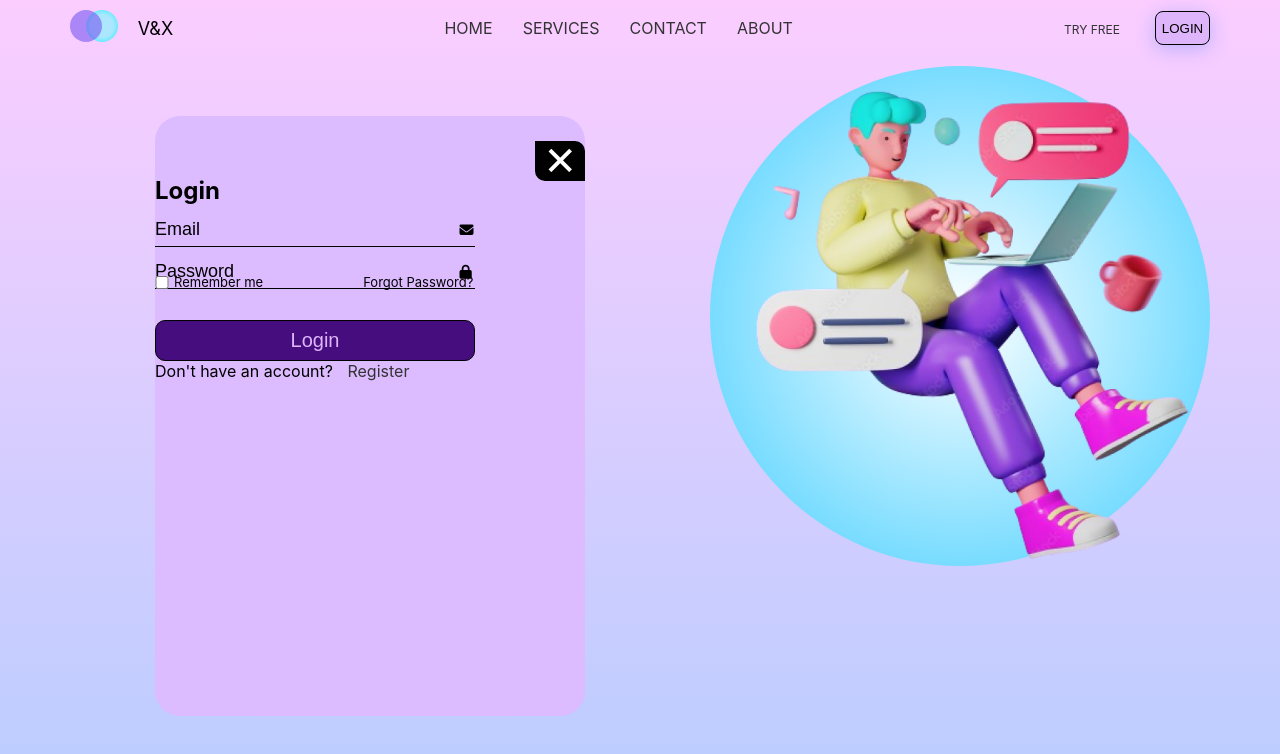
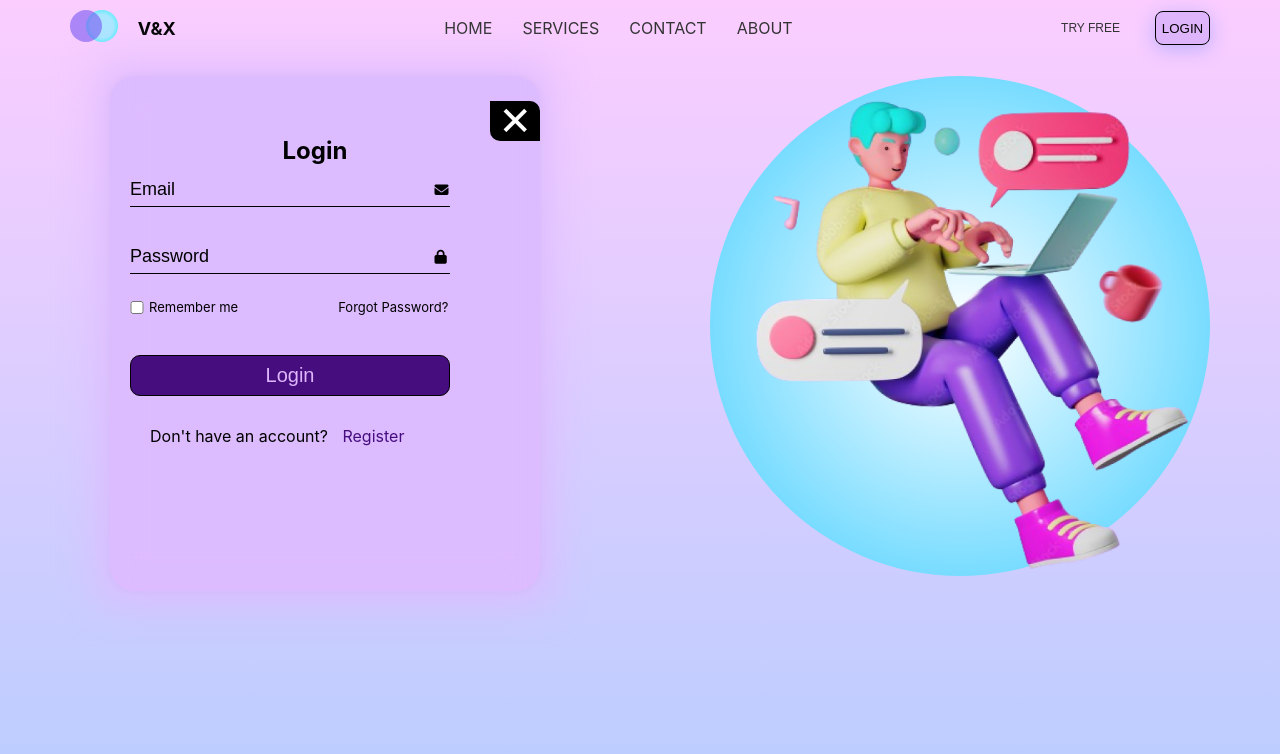
Before and after one commit to moundirb/login_page, a plain HTML site: page code/index.html in a window 1280 px wide. Both pictures are taken after a click on the button "LOGIN". Drawn offline with Linux system fonts and the light colour scheme; a web font is replaced by a local one.

Commit message:
box modification & final touch

```diff
--- a/code/index.html
+++ b/code/index.html
@@ -46,8 +46,12 @@
           </ul>
         </div>
         <div class="login-section">
-          <p><a href="">TRY FREE</a></p>
-          <div><button onclick="showLoginPopup()">LOGIN</button></div>
+          <button class="try" onclick="showRegisterPopup()">
+            <a>TRY FREE</a>
+          </button>
+          <div>
+            <button class="log" onclick="showLoginPopup()">LOGIN</button>
+          </div>
         </div>
       </header>
       <!-- end of header-->
@@ -55,11 +59,15 @@
       <div class="main">
         <!-- start left section  -->
         <!-- here u modify for login card  -->
-
+        <section class="left-section">
           <!-- register card ------------------------------------------------------->
           <section class="box" id="register-popup" style="display: none">
             <p class="close" onclick="closePopup('register-popup')">&#10005;</p>
             <p class="login">Register</p>
+            <div class="field">
+              <input class="name" type="text" placeholder="Name" />
+              <i class="fa-solid fa-user"></i>
+            </div>
             <div class="field">
               <input class="email" type="text" placeholder="Email" />
               <i class="fa-solid fa-envelope"></i>
@@ -70,7 +78,7 @@
             </div>
             <div class="check-box">
               <input type="checkbox" id="" />
-            <span class="one">Agree</span>
+              <span class="one">I agree to the terms & conditions</span>
             </div>
             <button class="login-button">register</button>
             <p class="register">
@@ -81,6 +89,7 @@
           <!-- end of  register card ---------------------------------------- -->
 
           <!-- login card --------------------------------------------->
+
           <section class="box" id="login-popup" style="display: none">
             <p class="close" onclick="closePopup('login-popup')">&#10005;</p>
             <p class="login">Login</p>
@@ -105,7 +114,7 @@
           </section>
           <!-- end of login card -------------------------------------------->
 
-        <section class="left-section" id="home-section">
+          <section class="main-left-section" id="main-left">
             <h4>
               Join<br />
               Our Global Team For Advanced Digital Solutions
@@ -114,7 +123,8 @@
               With V&X, discover global opportunities in digital marketing,
               website development, and tech solutions!
             </p>
-          <button onclick="showLoginPopup()">Get Started</button>
+            <button onclick="showRegisterPopup()">Get Started</button>
+          </section>
         </section>
         <!-- end left section  -->
         <section class="right-section">
--- a/code/scripts/script.js
+++ b/code/scripts/script.js
@@ -1,16 +1,16 @@
 function showLoginPopup() {
-  document.getElementById('home-section').style.display = 'none';
-  document.getElementById('login-popup').style.display = 'block';
-  document.getElementById('register-popup').style.display = 'none';
-
+  document.getElementById("main-left").style.display = "none";
+  document.getElementById("login-popup").style.display = "block";
+  document.getElementById("register-popup").style.display = "none";
 }
 
 function showRegisterPopup() {
-  document.getElementById('login-popup').style.display = 'none';
-  document.getElementById('register-popup').style.display = 'block';
+  document.getElementById("main-left").style.display = "none";
+  document.getElementById("login-popup").style.display = "none";
+  document.getElementById("register-popup").style.display = "block";
 }
 
 function closePopup(popupId) {
-  document.getElementById(popupId).style.display = 'none';
-  document.getElementById('home-section').style.display = 'block';
+  document.getElementById(popupId).style.display = "none";
+  document.getElementById("main-left").style.display = "flex";
 }
--- a/code/styles/main.css
+++ b/code/styles/main.css
@@ -50,6 +50,7 @@ header .logo .right-circle-logo {
 }
 header .logo-section p {
   font-size: 18px;
+  font-weight: 700;
 }
 /* nav section  */
 header .nav-section {
@@ -71,7 +72,7 @@ header .nav-section ul li {
   position: relative;
   color: #333;
 }
-.nav-section ul li a::before {
+a::before {
   content: "";
   position: absolute;
   width: 0;
@@ -81,7 +82,7 @@ header .nav-section ul li {
   right: 0;
   transition: width 0.3s ease-in-out;
 }
-.nav-section ul li a:hover::before {
+a:hover::before {
   width: 100%;
 }
 /* cart section  */
@@ -93,7 +94,11 @@ header .login-section {
   gap: 35px;
   /* width: 300px; */
 }
-.login-section button {
+.login-section .try {
+  border: none;
+  background-color: transparent;
+}
+.login-section .log {
   background-color: #deb5fa;
   box-shadow: 0px 4px 20px 0px #bbaffd;
   border: 1px solid black;
@@ -101,7 +106,7 @@ header .login-section {
   width: 55px;
   height: 34px;
 }
-.login-section button:hover {
+.login-section .log:hover {
   background-color: black;
   color: white;
 }
@@ -119,27 +124,33 @@ header .login-section {
 
 /* ----------------main style ---------------------  */
 .main {
-  margin-top: 20px;
+  margin-top: 30px;
   display: flex;
   flex-direction: row;
   gap: 40px;
+  justify-content: space-between;
   /* align-items: center; */
   /* padding-top: 50px */
 }
 .left-section {
+  display: flex;
+  flex-direction: column;
+  padding-left: 40px;
+}
+.main-left-section {
   width: 583px;
   display: flex;
   flex-direction: column;
-  gap: 30px;
+  gap: 25px;
 }
-.left-section h4 {
+.main-left-section h4 {
   font-size: 70px;
 }
-.left-section p {
+.main-left-section p {
   color: #068f8a;
   font-size: 20px;
 }
-.left-section button {
+.main-left-section button {
   background: #deb5fa;
   color: #068f8a;
   width: 230px;
--- a/code/styles/style.css
+++ b/code/styles/style.css
@@ -10,18 +10,32 @@
 } */
 .box {
   width: 430px;
-  height: 600px;
-  margin: 50px auto;
+  height: 515px;
+  /* margin: 50px auto; */
   display: flex;
   flex-direction: column;
   align-items: center;
   border-radius: 25px;
   border: none;
-  background-color: #DDBBFF;
+  background-color: #ddbbff;
+  box-shadow: 0 0 10px rgba(0, 0, 0, 0.1);
+  backdrop-filter: blur(5px);
   gap: 40px;
   position: relative;
   padding-right: 40px;
+  padding-left: 20px;
   backdrop-filter: blur(20px);
+}
+.box::before {
+  content: "";
+  position: absolute;
+  top: -10px;
+  left: -10px;
+  right: -10px;
+  bottom: -10px;
+  background: inherit;
+  filter: blur(20px);
+  z-index: -1;
 }
 .box .close {
   background-color: #000;
@@ -34,11 +48,14 @@
   position: absolute;
   right: 0;
   top: 25px;
+  cursor: pointer;
 }
 .box .login {
   font-weight: bold;
   font-size: 24px;
   margin-top: 60px;
+  flex: 1;
+  text-align: center;
 }
 .box .field input {
   background-color: transparent;
@@ -46,6 +63,8 @@
   border-bottom: 1.2px solid #000;
   width: 320px;
   margin-top: 10px;
+  margin-bottom: 25px;
+  /* margin-left : 20px; */
   padding: 8px 0;
   outline: none;
 }
@@ -58,7 +77,8 @@
   font-size: 14px;
 }
 .box .check-box {
-  margin-top: -15px;
+  /* margin-left: 20px; */
+  /* margin-top: -15px; */
   align-items: center;
   display: flex;
 }
@@ -78,17 +98,22 @@
   padding: 8px;
   border-radius: 10px;
   border: 1px solid #000;
-  color: #DEB5FA;
-  background-color: #460D7F;
+  color: #deb5fa;
+  background-color: #460d7f;
   font-size: 20px;
-  margin-top: 30px;
+  margin-top: 40px;
+  margin-bottom: 30px;
   cursor: pointer;
 }
- .box .register {
-   font-weight: 400;
-   font-size: 16px;
+.box .register {
+  flex: 1;
+  /* text-align: center; */
+  padding-left: 20px;
+  font-weight: 400;
+  font-size: 16px;
 }
 .box .register a {
- text-decoration: none;
+  color: #460d7f;
+  text-decoration: none;
   margin-left: 10px;
 }
```
Lines whose indentation alone changed are shown as unchanged.
